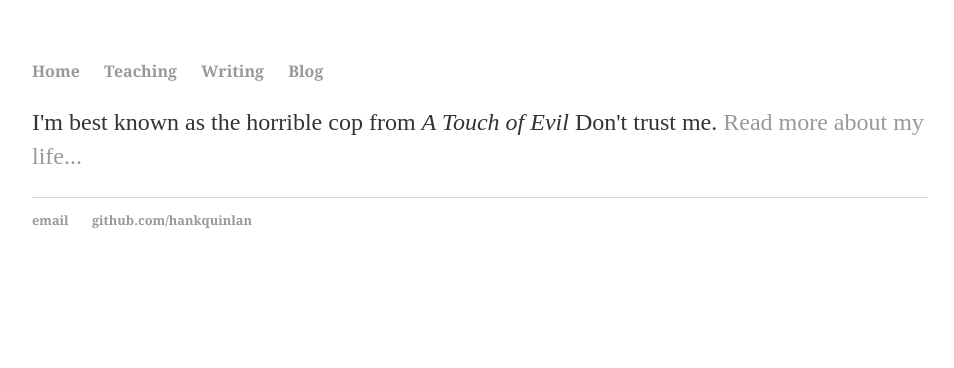
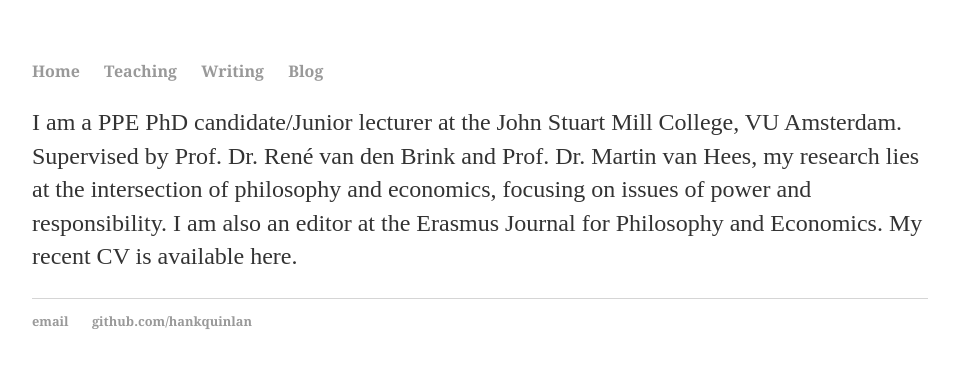
Before and after one commit to uzunovam/uzunovam, a Jekyll site: the page built from index.html, in a window 1280 px wide. Shown: the top 368 px of the page, without its empty margins (160-1114 px from the left). Built offline with Jekyll 4.4.1, drawn with Linux system fonts in a browser that asks for light colours.

Commit message:
Update index.html

```diff
--- a/index.html
+++ b/index.html
@@ -3,5 +3,5 @@ layout: default
 title: Marina Uzunova
 ---
 <div class="blurb">
-	<p>I'm best known as the horrible cop from <em>A Touch of Evil</em> Don't trust me. <a href="/about">Read more about my life...</a></p>
+	<p>I am a PPE PhD candidate/Junior lecturer at the John Stuart Mill College, VU Amsterdam. Supervised by Prof. Dr. René van den Brink and Prof. Dr. Martin van Hees, my research lies at the intersection of philosophy and economics, focusing on issues of power and responsibility. I am also an editor at the Erasmus Journal for Philosophy and Economics. My recent CV is available here.</p>
 </div><!-- /.blurb -->
```
